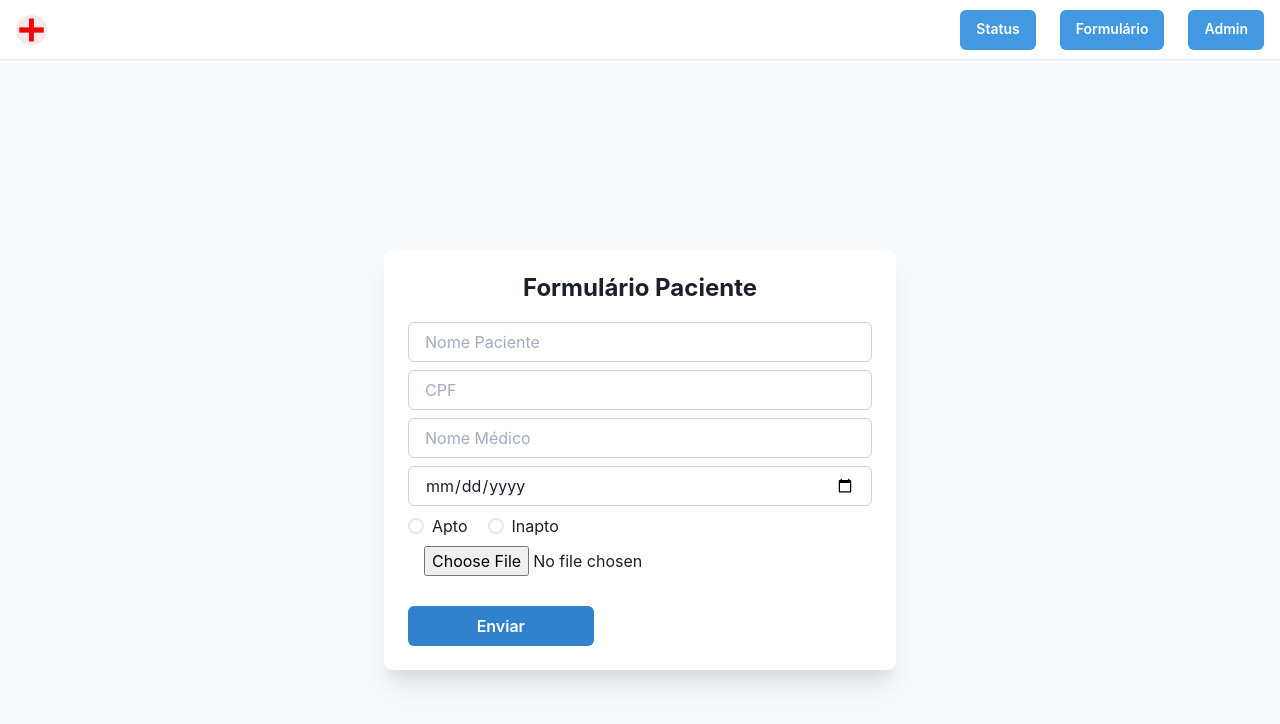
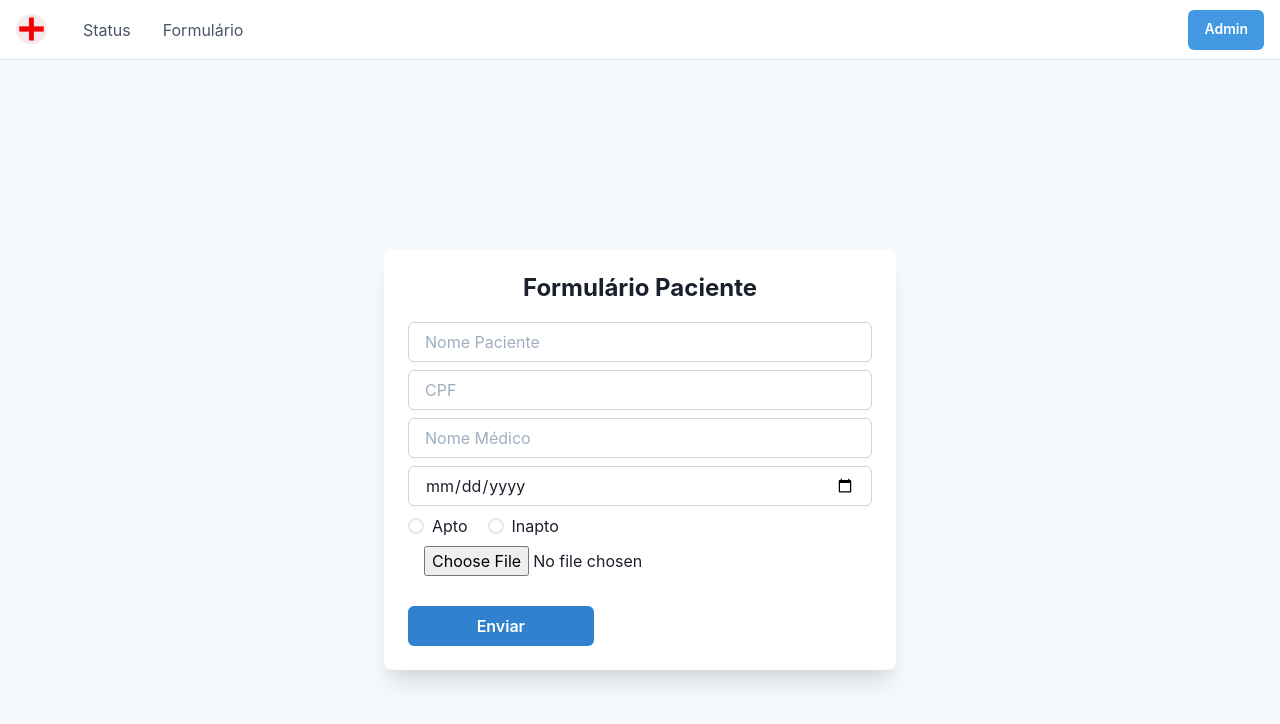
Before and after one commit to mateusvg/sistema_atestado_medico_Type_script, a React (Create React App) app: page / in a window 1280 px wide. Shown: the top 724 px of the page. Built offline with nearby package versions, Linux system fonts and the light colour scheme.

Commit message:
navbar new layout

```diff
--- a/src/Components/NavBar.tsx
+++ b/src/Components/NavBar.tsx
@@ -14,6 +14,7 @@ import {
     useColorModeValue,
     useBreakpointValue,
     useDisclosure,
+    HStack
 } from '@chakra-ui/react';
 import {
     HamburgerIcon,
@@ -65,7 +66,35 @@ export default function WithSubnavigation() {
                         <img src={Logo} alt="Logo" />
                     </Text>
 
+                    <HStack
+                        ml={7}
+                        as={'nav'}
+                        spacing={4}
+                        display={{ base: 'none', md: 'flex' }}>
+                        <Link px={2}
+                        onClick={() => navigate('status')}
+                            py={1}
+                            rounded={'md'}
+                            _hover={{
+                                textDecoration: 'none',
+                                bg: useColorModeValue('gray.200', 'gray.700'),
+                            }} >Status</Link>
+                    </HStack>
 
+                    <HStack
+                        ml={4}
+                        as={'nav'}
+                        spacing={4}
+                        display={{ base: 'none', md: 'flex' }}>
+                        <Link px={2}
+                        onClick={() => navigate('/')}
+                            py={1}
+                            rounded={'md'}
+                            _hover={{
+                                textDecoration: 'none',
+                                bg: useColorModeValue('gray.200', 'gray.700'),
+                            }} >Formulário</Link>
+                    </HStack>
                 </Flex>
 
                 <Stack
@@ -73,34 +102,6 @@ export default function WithSubnavigation() {
                     justify={'flex-end'}
                     direction={'row'}
                     spacing={6}>
-                    <Button
-                        onClick={() => navigate('status')}
-                        as={'a'}
-                        display={{ base: 'none', md: 'inline-flex' }}
-                        fontSize={'sm'}
-                        fontWeight={600}
-                        color={'white'}
-                        bg={'blue.400'}
-                        href={'#'}
-                        _hover={{
-                            bg: 'blue.300',
-                        }}>
-                        Status
-                    </Button>
-                    <Button
-                        onClick={() => navigate('/')}
-                        as={'a'}
-                        display={{ base: 'none', md: 'inline-flex' }}
-                        fontSize={'sm'}
-                        fontWeight={600}
-                        color={'white'}
-                        bg={'blue.400'}
-                        href={'#'}
-                        _hover={{
-                            bg: 'blue.300',
-                        }}>
-                        Formulário
-                    </Button>
                     <Button
                         onClick={() => navigate('login')}
                         as={'a'}
```
